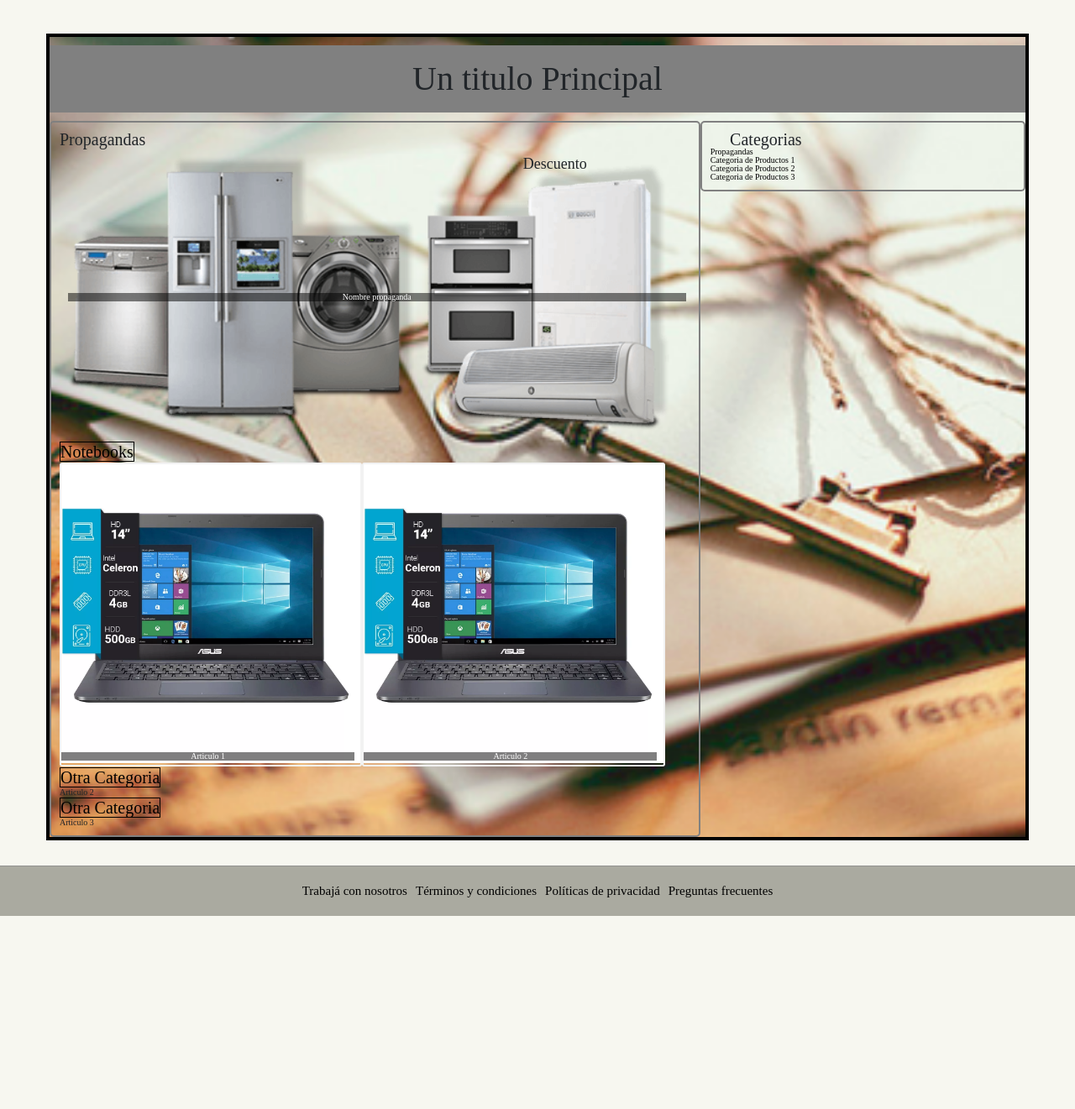
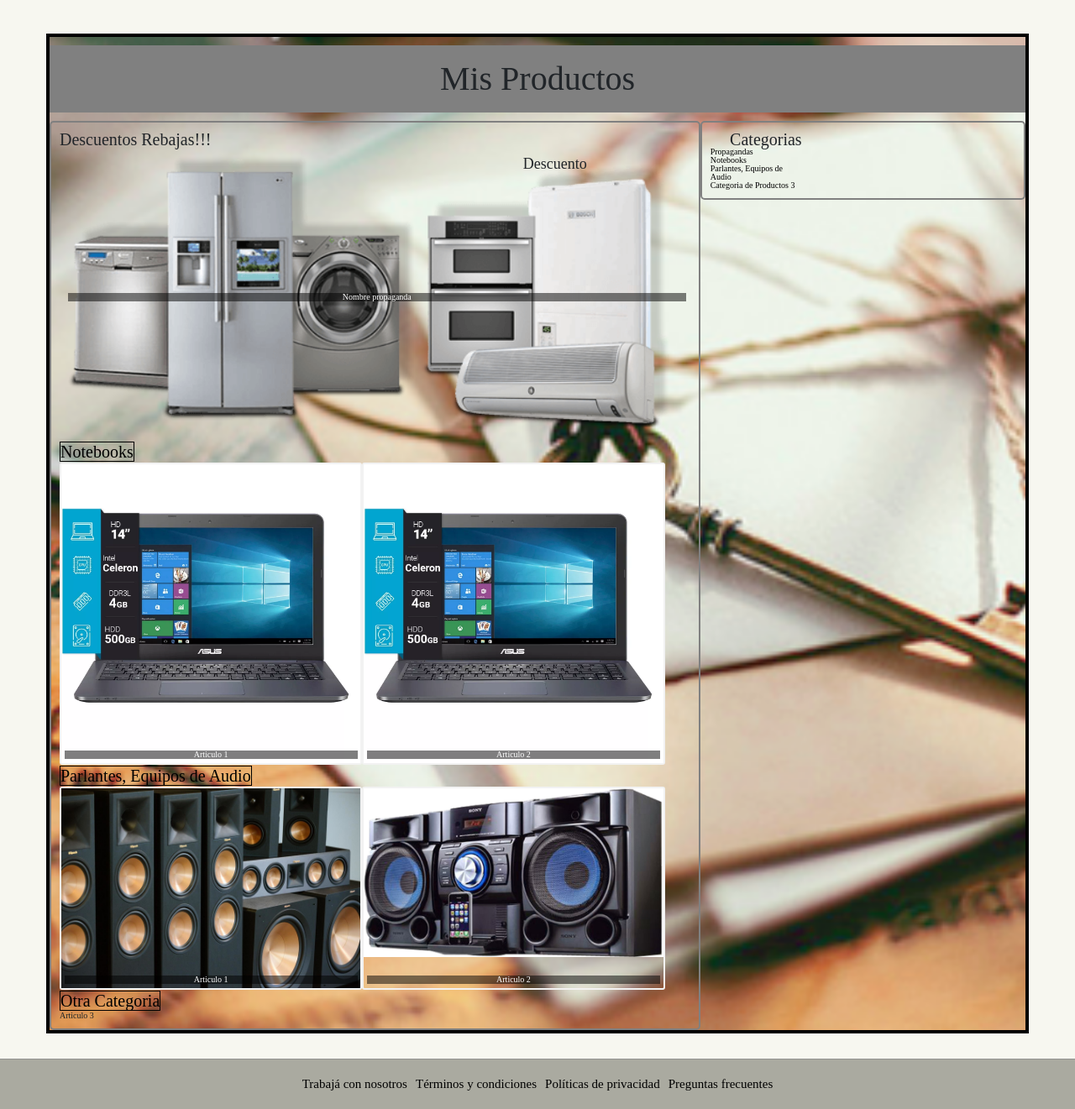
Before and after one commit to franadu/grupodh, a PHP site: page /ecommerce-home.html in a window 1280 px wide. Shown: the part 100-1421 px from the top of the page at 84% size. Before the commit the page ends 1191 px from the top, so only its background shows below. Run offline with PHP 8.4, Linux system fonts and the light colour scheme; some libraries are stand-ins or nearby versions.

Commit message:
Mis cambios en Home y agrego Imagenes

```diff
--- a/css/master.css
+++ b/css/master.css
@@ -216,8 +216,8 @@ h1{
 .Categorias h3 {  width:100%;margin-bottom:3px; margin-top:3px;}
 .Categorias h3 a { border: 1px solid black; width:100%;}
 .Categorias article {	display:flex; flex-direction: row;}
-.Categorias article .Articulo {width:48%; position:relative; margin:0; overflow: visible; border: 2px solid #f2f2f2; border-radius: 3px;}
-.Categorias article .Articulo img { width:100%; }
+.Categorias article .Articulo {width:48%; position:relative; margin:0; overflow: visible; border: 2px solid #f2f2f2; border-radius: 3px;display: flex; flex-direction: column;align-items: center;}
+.Categorias article .Articulo img { width:100%;}
 .Categorias article .Articulo p {	position:absolute;bottom: 0; color:#fff; background-color: rgba(0,0,0,0.5); width:98%; text-align: center; margin-bottom:5px;}
 
 /*Finaliza seccion Categorias*/
--- a/ecommerce-home.html
+++ b/ecommerce-home.html
@@ -40,10 +40,10 @@
 		</header><!-- CABEZERA -->
 		<main class="Home">
 			<div class="row">
-				<h1>Un titulo Principal</h1>
+				<h1>Mis Productos</h1>
 				<div class="col-md-8">
 					<section class="Propaganda"><!--Carretel para propagandas propias o Externas-->
-						<h3>Propagandas</h3>
+						<h3>Descuentos Rebajas!!!</h3>
 						<article class="p1">
 							<h4>Descuento</h4>
 							<img src="./images/conjunto_electrodomesticos.jpg" alt="">
@@ -65,7 +65,7 @@
 
 					<section class="Categorias"><!--Todos los articulos disponibles del comercio-->
 						<h3> <a href="notebooks.html"> Notebooks</a></h3>
-						<article class="Cat1">
+						<article class="Cat1" id="Cat1">
 							<div class="Articulo">
 								<img src="./images/notebook4.webp" alt="">
 								<p>Articulo 1</p>
@@ -75,12 +75,19 @@
 								<p>Articulo 2</p>
 							</div>
 						</article>
-						<h3> <a href="#"> Otra Categoria</a></h3>
-						<article class="Cat2">
-							<p>Articulo 2</p>
+						<h3> <a href="#"> Parlantes, Equipos de Audio</a></h3>
+						<article class="Cat2" id="Cat2">
+							<div class="Articulo">
+								<img src="./images/Parlantes.jpeg" alt="">
+								<p>Articulo 1</p>
+							</div>
+							<div class="Articulo">
+								<img src="./images/equipos-de-sonido.jpeg" alt="">
+								<p>Articulo 2</p>
+							</div>
 						</article>
 						<h3> <a href="#"> Otra Categoria</a></h3>
-						<article class="Cat3">
+						<article class="Cat3" id="Cat3">
 
 							<p>Articulo 3</p>
 						</article>
@@ -91,8 +98,8 @@
 					<h3>Categorias</h3>
 					<ul>
 						<li> <a href="#Propaganda">Propagandas</a> </li>
-						<li> <a href="#Cat1">Categoria de Productos 1</a> </li>
-						<li> <a href="#Cat2">Categoria de Productos 2</a> </li>
+						<li> <a href="#Cat1">Notebooks</a> </li>
+						<li> <a href="#Cat2">Parlantes, Equipos de Audio</a> </li>
 						<li> <a href="#Cat3">Categoria de Productos 3</a> </li>
 					</ul>
 				</section>
```
Also changed, not shown: images/Parlantes.jpeg (added), images/equipos-de-sonido.jpeg (added).
